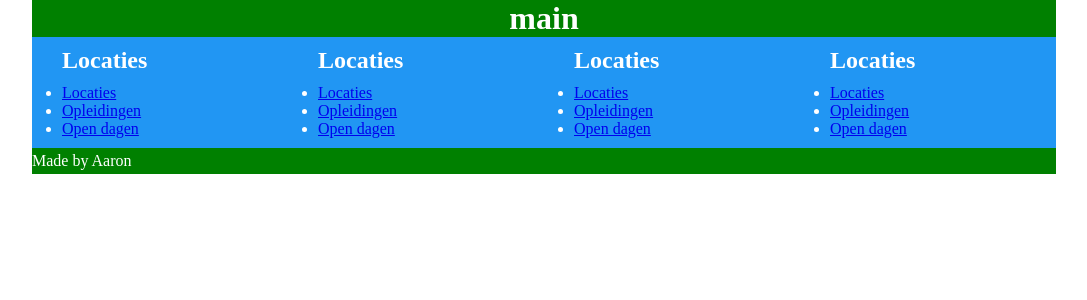
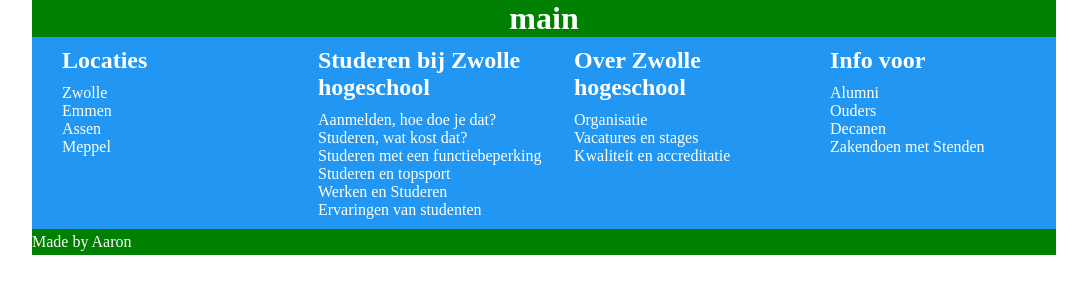
Before and after one commit to MarcoDost/Hgroep, a PHP site: page / in a window 1280 px wide. Shown: the part 48-348 px from the top of the page, without its empty margins (96-1183 px from the left). Run offline with PHP 8.4, Linux system fonts and the light colour scheme.

Commit message:
footer ready

```diff
--- a/index.php
+++ b/index.php
@@ -24,31 +24,39 @@
       <div class="footerparts">
         <h2>Locaties</h2>
         <ul class="footer">
-          <li><a href="locaties.php">Locaties</a></li>
-          <li><a href="opleidingen.php">Opleidingen</a></li>
-    	    <li><a href="opendagen.php">Open dagen</a></li>
+          <li><a href="zwolle.php">Zwolle</a></li>
+          <li><a href="emmen.php">Emmen</a></li>
+    	    <li><a href="assen.php">Assen</a></li>
+    	    <li><a href="meppel.php">Meppel</a></li>
         </ul>
       </div>
       <div class="footerparts">
-        <h2>Locaties</h2>
+        <h2>Studeren bij Zwolle hogeschool</h2>
         <ul class="footer">
-          <li><a href="locaties.php">Locaties</a></li>
-          <li><a href="opleidingen.php">Opleidingen</a></li>
-    	    <li><a href="opendagen.php">Open dagen</a></li>
+          <li><a href="aanmelden.php">Aanmelden, hoe doe je dat?</a></li>
+          <li><a href="studeren.php">Studeren, wat kost dat?</a></li>
+    	    <li><a href="beperking.php">Studeren met een functiebeperking</a></li>
+    	    <li><a href="topsport.php">Studeren en topsport</a></li>
+    	    <li><a href="bijbaan.php">Werken en Studeren</a></li>
+    	    <li><a href="ervaringen.php">Ervaringen van studenten</a></li>
+        </ul>
       </div>
       <div class="footerparts">
-        <h2>Locaties</h2>
+        <h2>Over Zwolle hogeschool</h2>
         <ul class="footer">
-          <li><a href="locaties.php">Locaties</a></li>
-          <li><a href="opleidingen.php">Opleidingen</a></li>
-    	    <li><a href="opendagen.php">Open dagen</a></li>
+          <li><a href="organisatie.php">Organisatie</a></li>
+          <li><a href="vacatures.php">Vacatures en stages</a></li>
+          <li><a href="kwaliteit.php">Kwaliteit en accreditatie</a></li>
+        </ul>
       </div>
       <div class="footerparts">
-        <h2>Locaties</h2>
+        <h2>Info voor</h2>
         <ul class="footer">
-          <li><a href="locaties.php">Locaties</a></li>
-          <li><a href="opleidingen.php">Opleidingen</a></li>
-    	    <li><a href="opendagen.php">Open dagen</a></li>
+          <li><a href="alumni.php">Alumni</a></li>
+          <li><a href="ouders.php">Ouders</a></li>
+    	    <li><a href="decanen.php">Decanen</a></li>
+    	    <li><a href="zakendoen.php">Zakendoen met Stenden</a></li>
+        </ul>
       </div>
       <div id="botfooter">
         <p>Made by Aaron</p>
--- a/project.css
+++ b/project.css
@@ -48,7 +48,7 @@
   float: right;
 }
 nav img{
-  position: fixed;
+  position: absolute;
   margin-left: 484px;
 }
 footer{
@@ -68,3 +68,13 @@
   clear: left;
   background-color: green;
 }
+.footer{
+  list-style: none;
+}
+.footer a{
+  color: white;
+  text-decoration: none;
+}
+.footer a:hover{
+  background-color: #2196f3;
+}
```
